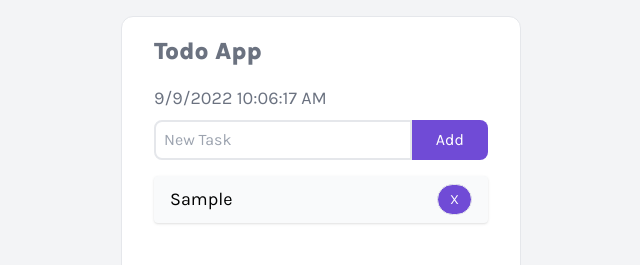
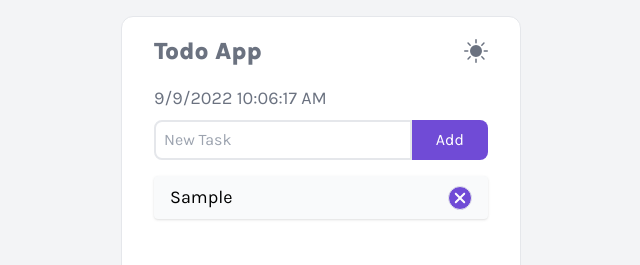
Before and after one commit to el1xz/market-todo, a Vue app: page / in a window 1280 px wide. Both pictures are taken after typing "Sample" into the empty fields and a click on the button "Add". Shown: the top 265 px of the page, without its empty margins (319-959 px from the left). Built offline with nearby package versions, Linux system fonts and the light colour scheme.

Commit message:
after dark mode

```diff
--- a/src/App.vue
+++ b/src/App.vue
@@ -10,8 +10,12 @@
   <main class="mt-4">
     <div class="max-w-[400px] min-h-[400px] border border-gray-200 bg-white m-auto py-4 px-8 rounded-xl">
       <div>
-        <div>
+        <div class="flex justify-between items-center">
           <h1 class="text-[24px] font-extrabold text-gray-500">Todo App</h1>
+          <div>
+            <svg width="24" height="24" class="fill-gray-500" viewBox="0 0 16 16"><path fill="currentColor" class="fill-gray-500" d="M8 12a4 4 0 1 0 0-8a4 4 0 0 0 0 8zM8 0a.5.5 0 0 1 .5.5v2a.5.5 0 0 1-1 0v-2A.5.5 0 0 1 8 0zm0 13a.5.5 0 0 1 .5.5v2a.5.5 0 0 1-1 0v-2A.5.5 0 0 1 8 13zm8-5a.5.5 0 0 1-.5.5h-2a.5.5 0 0 1 0-1h2a.5.5 0 0 1 .5.5zM3 8a.5.5 0 0 1-.5.5h-2a.5.5 0 0 1 0-1h2A.5.5 0 0 1 3 8zm10.657-5.657a.5.5 0 0 1 0 .707l-1.414 1.415a.5.5 0 1 1-.707-.708l1.414-1.414a.5.5 0 0 1 .707 0zm-9.193 9.193a.5.5 0 0 1 0 .707L3.05 13.657a.5.5 0 0 1-.707-.707l1.414-1.414a.5.5 0 0 1 .707 0zm9.193 2.121a.5.5 0 0 1-.707 0l-1.414-1.414a.5.5 0 0 1 .707-.707l1.414 1.414a.5.5 0 0 1 0 .707zM4.464 4.465a.5.5 0 0 1-.707 0L2.343 3.05a.5.5 0 1 1 .707-.707l1.414 1.414a.5.5 0 0 1 0 .708z"/></svg>
+            <!-- <svg width="24" height="24" viewBox="0 0 16 16"><path fill="currentColor" class="fill-white" d="M6 .278a.768.768 0 0 1 .08.858a7.208 7.208 0 0 0-.878 3.46c0 4.021 3.278 7.277 7.318 7.277c.527 0 1.04-.055 1.533-.16a.787.787 0 0 1 .81.316a.733.733 0 0 1-.031.893A8.349 8.349 0 0 1 8.344 16C3.734 16 0 12.286 0 7.71C0 4.266 2.114 1.312 5.124.06A.752.752 0 0 1 6 .278z"/></svg> -->
+          </div>
         </div>
 
         <form @submit.prevent="addNewTodo()">
@@ -45,8 +49,8 @@
           <p :class="{'line-through': todo.isCompleted}">
             {{todo.text}}
           </p>
-          <div @click="deleteTodo(todo)" class="bg-[#704bd6] text-[14px] border text-white cursor-pointer px-3 py-1 rounded-full">
-            X
+          <div @click="deleteTodo(todo)" class="bg-[#704bd6] text-[14px] border text-white cursor-pointer px-1 py-1 rounded-full">
+            <svg width="14" height="14" viewBox="0 0 512 512"><path d="M437.5 386.6L306.9 256l130.6-130.6c14.1-14.1 14.1-36.8 0-50.9-14.1-14.1-36.8-14.1-50.9 0L256 205.1 125.4 74.5c-14.1-14.1-36.8-14.1-50.9 0-14.1 14.1-14.1 36.8 0 50.9L205.1 256 74.5 386.6c-14.1 14.1-14.1 36.8 0 50.9 14.1 14.1 36.8 14.1 50.9 0L256 306.9l130.6 130.6c14.1 14.1 36.8 14.1 50.9 0 14-14.1 14-36.9 0-50.9z" fill="currentColor"/></svg>
           </div>
         </div>
       </div>
```
